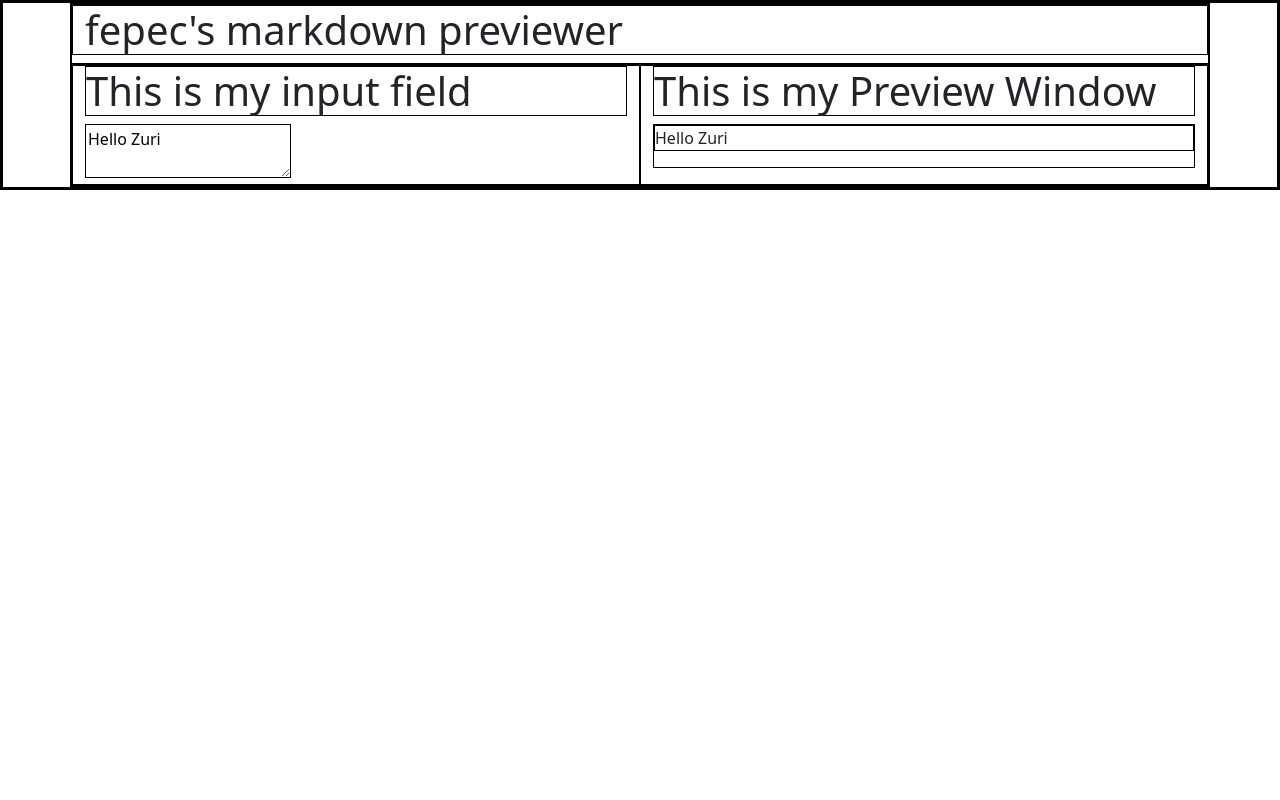
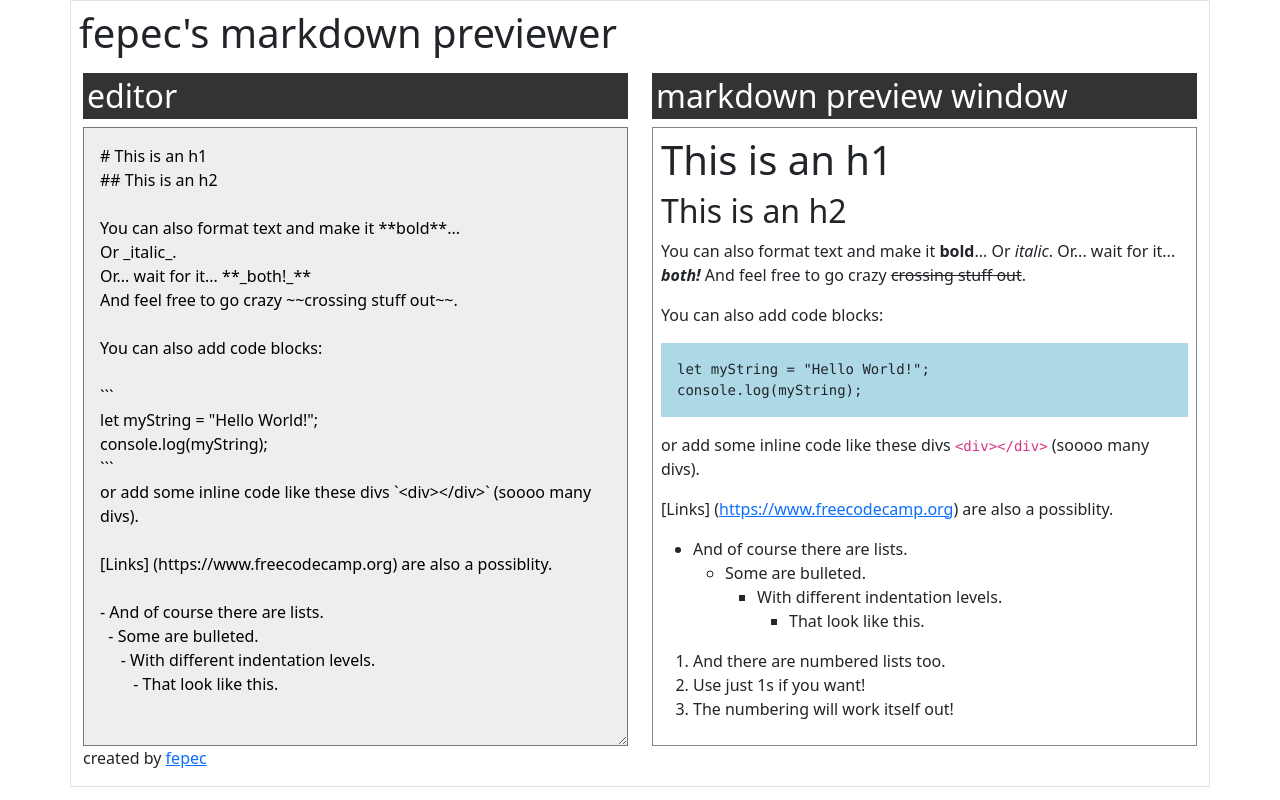
Before and after one commit to fepec/markdown-previewer, a React (Create React App) app: page / in a window 1280 px wide. Built offline with nearby package versions, Linux system fonts and the light colour scheme.

Commit message:
Add aesthetics

```diff
--- a/src/App.css
+++ b/src/App.css
@@ -1,3 +1,23 @@
-* {
+/* * {
     border: 1px solid black
+} */
+
+
+.title {
+    background-color: #333;
+    color: white
 }
+
+textarea {
+    background-color: #eee
+}
+
+#preview {
+    border: 1px solid #858585
+}
+
+pre>code {
+    display: block;
+    background-color: lightblue;
+    padding: 1rem;
+}
--- a/src/App.js
+++ b/src/App.js
@@ -4,7 +4,33 @@ import PreviewWindow from "./components/PreviewWindow"
 import "./App.css"
 
 
-const defaultText = 'Hello Zuri'
+const defaultText = `# This is an h1
+## This is an h2
+
+You can also format text and make it **bold**...
+Or _italic_.
+Or... wait for it... **_both!_**
+And feel free to go crazy ~~crossing stuff out~~.
+
+You can also add code blocks:
+
+\`\`\`
+let myString = "Hello World!";
+console.log(myString);
+\`\`\`
+or add some inline code like these divs \`<div></div>\` (soooo many divs).
+
+[Links] (https://www.freecodecamp.org) are also a possiblity.
+
+- And of course there are lists.
+  - Some are bulleted.
+     - With different indentation levels.
+        - That look like this.
+
+
+1. And there are numbered lists too.
+1. Use just 1s if you want!
+1. The numbering will work itself out!`
 
 export default class App extends React.Component {
 
@@ -28,15 +54,26 @@ export default class App extends React.Component {
     // renders
     render() {
         return (
-            <div className="container">
+            <div className="container border main-container">
                 <div className="row">
-                    <h1>fepec's markdown previewer</h1>
+                    <h1 className="p-2">fepec's markdown previewer</h1>
                 </div>
                 <div className="row" >
                     <EditorWindow handleChange={this.handleChange} text={this.state.text}  />
                     <PreviewWindow text={this.state.text} className="col"/>
                 </div>
+                <div className="row">
+                    <Footer />
+                </div>
             </div>
         );
     }
 }
+
+function Footer () {
+    return (
+        <div>
+            <p>created by <a href="www.github.com/fepec">fepec</a></p>
+        </div>
+    )
+}
--- a/src/components/EditorWindow.js
+++ b/src/components/EditorWindow.js
@@ -2,9 +2,9 @@
 export default function EditorWindow(props) {
     return (
 
-            <div className="col">
-                <h1>This is my input field</h1>
-                <textarea onChange={props.handleChange} value={props.text}></textarea>
+            <div className="editor col d-flex flex-column">
+                <h2 className="title p-1">editor</h2>
+                <textarea className="flex-fill p-3" onChange={props.handleChange} value={props.text} id="editor"></textarea>
 
             </div>
 
--- a/src/components/PreviewWindow.js
+++ b/src/components/PreviewWindow.js
@@ -6,7 +6,7 @@ export default function PreviewWindow (props) {
     return (
         <div className="col">
 
-                <h1>This is my Preview Window</h1>
+                <h2 className="title p-1">markdown preview window</h2>
                 <PreviewArea text={props.text}/>
 
         </div>
@@ -25,5 +25,5 @@ function PreviewArea (props) {
         __html: marked.parse(props.text)
     }
 
-    return <div dangerouslySetInnerHTML={html}></div>
+    return <div id="preview" className="p-2 overflow-auto" dangerouslySetInnerHTML={html}></div>
 }
```
